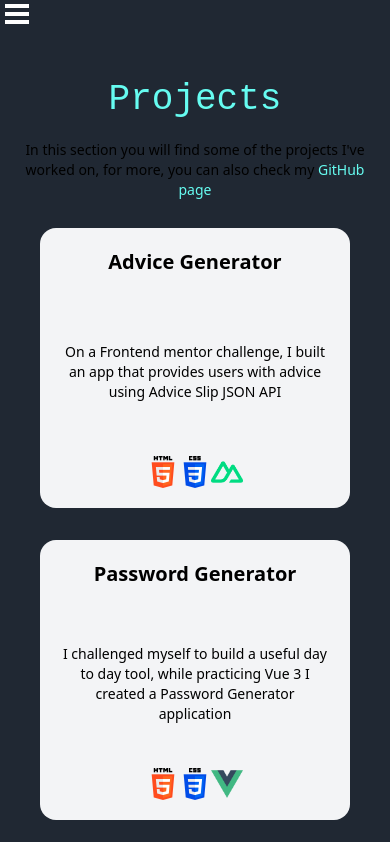
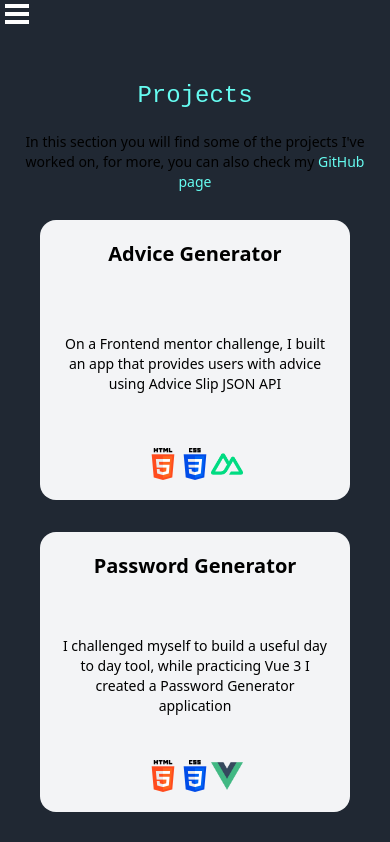
Before and after one commit to cfcmeireles/Portfolio-Carina, a Nuxt app: page /projects in a window 390 px wide. Shown: the top 842 px of the page. Built offline with nearby package versions, Linux system fonts and the light colour scheme.

Commit message:
responsive design adjustments

```diff
--- a/pages/aboutme.vue
+++ b/pages/aboutme.vue
@@ -2,7 +2,11 @@
   <body class="bg-darkblue">
     <main class="h-screen flex items-center justify-center">
       <div class="mx-5 md:m-20">
-        <h1 class="text-lightblue text-4xl font-mono my-5">About me</h1>
+        <h1
+          class="text-lightblue text-2xl sm:text-3xl lg:text-4xl font-mono my-5 text-center mb-20 -mt-20 sm:mt-0"
+        >
+          About me
+        </h1>
         <div
           class="about-me flex flex-col sm:max-w-screen-sm md:max-w-screen-md lg:max-w-full lg:w-full lg:grid lg:gap-36"
           style="grid-template-columns: 600px 600px"
--- a/pages/contact.vue
+++ b/pages/contact.vue
@@ -2,7 +2,11 @@
   <body class="bg-darkblue font-rubik">
     <main class="flex items-center justify-center h-screen">
       <div class="mx-5">
-        <h1 class="text-lightblue text-4xl font-mono my-5">Contact me</h1>
+        <h1
+          class="text-lightblue text-2xl sm:text-3xl lg:text-4xl font-mono my-5 text-center mb-20 -mt-20 sm:mt-0"
+        >
+          Contact me
+        </h1>
         <ContactForm />
       </div>
     </main>
--- a/pages/projects.vue
+++ b/pages/projects.vue
@@ -1,8 +1,10 @@
 <template>
   <body class="bg-darkblue">
-    <main class="h-full flex items-center justify-center">
+    <main class="h-full flex justify-center items-start">
       <div class="text-center mb-24">
-        <h1 class="mt-20 lg:mt-5 text-lightblue text-4xl font-mono my-5">
+        <h1
+          class="mt-20 lg:mt-5 text-lightblue text-2xl sm:text-3xl lg:text-4xl font-mono my-5"
+        >
           Projects
         </h1>
         <p class="mx-5 text-sm md:text-base lg:text-lg my-4 font-rubik">
```
